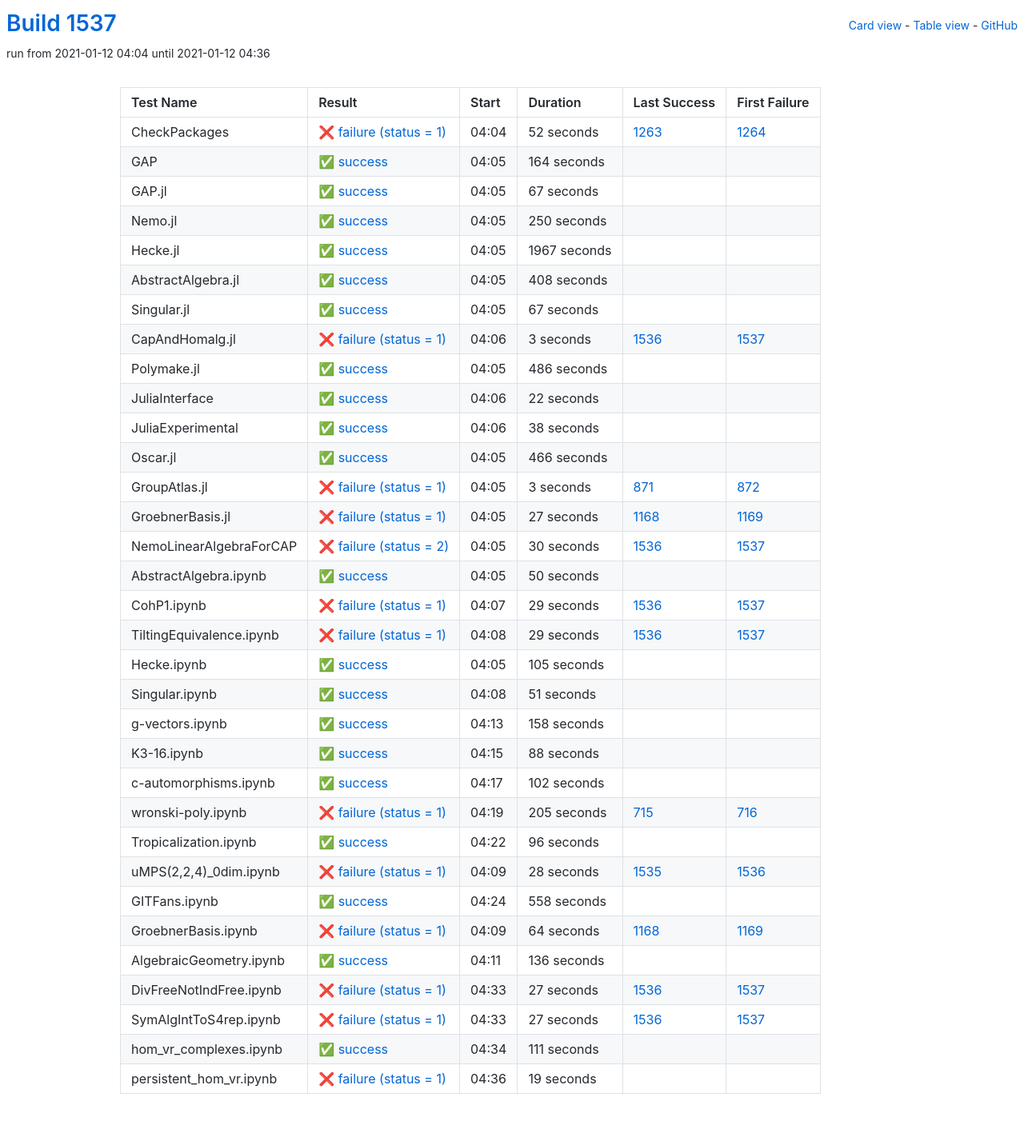
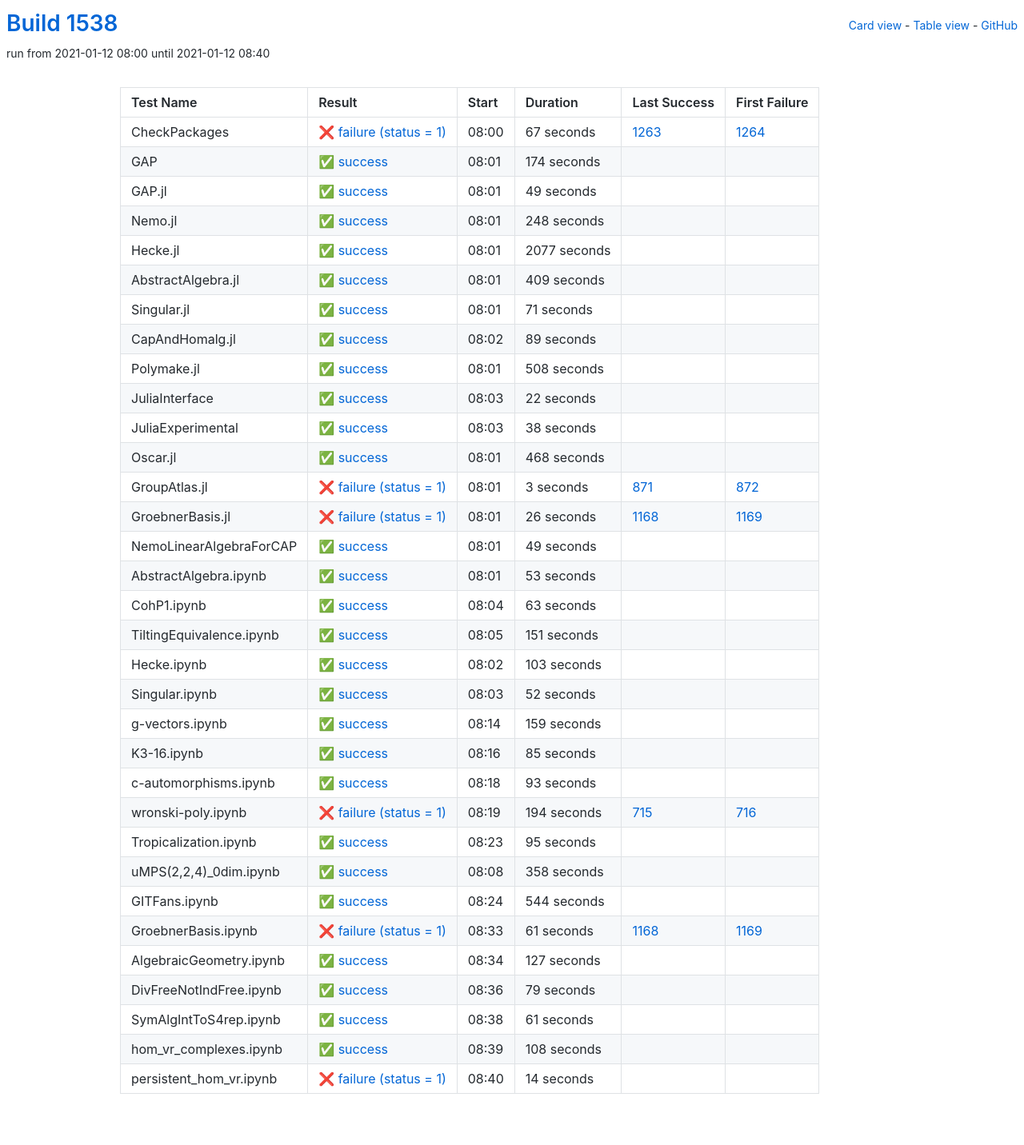
Before and after one commit to oscar-system/oscar-ci-status-stable, a Jekyll site: the page built from table.html, in a window 1280 px wide. Shown: the whole page at 80% size. Built offline with Jekyll 4.4.1, drawn with Linux system fonts in a browser that asks for light colours.

Commit message:
Build #1538

```diff
--- a/_data/ci.yml
+++ b/_data/ci.yml
@@ -1,6 +1,6 @@
 ---
-build: 1537
-build_url: https://oscarci.mathematik.uni-kl.de/job/oscar-stable/1537/
+build: 1538
+build_url: https://oscarci.mathematik.uni-kl.de/job/oscar-stable/1538/
 job: oscar-stable
 organization: oscar-system
 repo: oscar-ci-status-stable
@@ -8,116 +8,116 @@ repourl: https://github.com/oscar-system/oscar-ci-status-stable
 tests:
 - name: CheckPackages
   id: checkpackages
-  log: https://oscarci.mathematik.uni-kl.de/job/oscar-stable/1537/artifact/logs/build-1537/CheckPackages.log
-  start: 2021-01-12 04:04
+  log: https://oscarci.mathematik.uni-kl.de/job/oscar-stable/1538/artifact/logs/build-1538/CheckPackages.log
+  start: 2021-01-12 08:00
   success: false
   exitcode: 1
   status: failure
-  duration: 52
+  duration: 67
   last_success: 1263
   last_success_url: https://oscarci.mathematik.uni-kl.de/job/oscar-stable/1263/
   first_failure: 1264
   first_failure_url: https://oscarci.mathematik.uni-kl.de/job/oscar-stable/1264/
 - name: GAP
   id: gap
-  log: https://oscarci.mathematik.uni-kl.de/job/oscar-stable/1537/artifact/logs/build-1537/GAP.log
-  start: 2021-01-12 04:05
+  log: https://oscarci.mathematik.uni-kl.de/job/oscar-stable/1538/artifact/logs/build-1538/GAP.log
+  start: 2021-01-12 08:01
   success: true
   exitcode: 0
   status: success
-  duration: 164
+  duration: 174
   last_success: false
   last_success_url:
   first_failure: false
   first_failure_url:
 - name: GAP.jl
   id: gap-jl
-  log: https://oscarci.mathematik.uni-kl.de/job/oscar-stable/1537/artifact/logs/build-1537/GAP.jl.log
-  start: 2021-01-12 04:05
+  log: https://oscarci.mathematik.uni-kl.de/job/oscar-stable/1538/artifact/logs/build-1538/GAP.jl.log
+  start: 2021-01-12 08:01
   success: true
   exitcode: 0
   status: success
-  duration: 67
+  duration: 49
   last_success: false
   last_success_url:
   first_failure: false
   first_failure_url:
 - name: Nemo.jl
   id: nemo-jl
-  log: https://oscarci.mathematik.uni-kl.de/job/oscar-stable/1537/artifact/logs/build-1537/Nemo.jl.log
-  start: 2021-01-12 04:05
+  log: https://oscarci.mathematik.uni-kl.de/job/oscar-stable/1538/artifact/logs/build-1538/Nemo.jl.log
+  start: 2021-01-12 08:01
   success: true
   exitcode: 0
   status: success
-  duration: 250
+  duration: 248
   last_success: false
   last_success_url:
   first_failure: false
   first_failure_url:
 - name: Hecke.jl
   id: hecke-jl
-  log: https://oscarci.mathematik.uni-kl.de/job/oscar-stable/1537/artifact/logs/build-1537/Hecke.jl.log
-  start: 2021-01-12 04:05
+  log: https://oscarci.mathematik.uni-kl.de/job/oscar-stable/1538/artifact/logs/build-1538/Hecke.jl.log
+  start: 2021-01-12 08:01
   success: true
   exitcode: 0
   status: success
-  duration: 1967
+  duration: 2077
   last_success: false
   last_success_url:
   first_failure: false
   first_failure_url:
 - name: AbstractAlgebra.jl
   id: abstractalgebra-jl
-  log: https://oscarci.mathematik.uni-kl.de/job/oscar-stable/1537/artifact/logs/build-1537/AbstractAlgebra.jl.log
-  start: 2021-01-12 04:05
+  log: https://oscarci.mathematik.uni-kl.de/job/oscar-stable/1538/artifact/logs/build-1538/AbstractAlgebra.jl.log
+  start: 2021-01-12 08:01
   success: true
   exitcode: 0
   status: success
-  duration: 408
+  duration: 409
   last_success: false
   last_success_url:
   first_failure: false
   first_failure_url:
 - name: Singular.jl
   id: singular-jl
-  log: https://oscarci.mathematik.uni-kl.de/job/oscar-stable/1537/artifact/logs/build-1537/Singular.jl.log
-  start: 2021-01-12 04:05
+  log: https://oscarci.mathematik.uni-kl.de/job/oscar-stable/1538/artifact/logs/build-1538/Singular.jl.log
+  start: 2021-01-12 08:01
   success: true
   exitcode: 0
   status: success
-  duration: 67
+  duration: 71
   last_success: false
   last_success_url:
   first_failure: false
   first_failure_url:
 - name: CapAndHomalg.jl
   id: capandhomalg-jl
-  log: https://oscarci.mathematik.uni-kl.de/job/oscar-stable/1537/artifact/logs/build-1537/CapAndHomalg.jl.log
-  start: 2021-01-12 04:06
-  success: false
-  exitcode: 1
-  status: failure
-  duration: 3
-  last_success: 1536
-  last_success_url: https://oscarci.mathematik.uni-kl.de/job/oscar-stable/1536/
-  first_failure: 1537
-  first_failure_url: https://oscarci.mathematik.uni-kl.de/job/oscar-stable/1537/
-- name: Polymake.jl
-  id: polymake-jl
-  log: https://oscarci.mathematik.uni-kl.de/job/oscar-stable/1537/artifact/logs/build-1537/Polymake.jl.log
-  start: 2021-01-12 04:05
+  log: https://oscarci.mathematik.uni-kl.de/job/oscar-stable/1538/artifact/logs/build-1538/CapAndHomalg.jl.log
+  start: 2021-01-12 08:02
   success: true
   exitcode: 0
   status: success
-  duration: 486
+  duration: 89
+  last_success: false
+  last_success_url:
+  first_failure: false
+  first_failure_url:
+- name: Polymake.jl
+  id: polymake-jl
+  log: https://oscarci.mathematik.uni-kl.de/job/oscar-stable/1538/artifact/logs/build-1538/Polymake.jl.log
+  start: 2021-01-12 08:01
+  success: true
+  exitcode: 0
+  status: success
+  duration: 508
   last_success: false
   last_success_url:
   first_failure: false
   first_failure_url:
 - name: JuliaInterface
   id: juliainterface
-  log: https://oscarci.mathematik.uni-kl.de/job/oscar-stable/1537/artifact/logs/build-1537/JuliaInterface.log
-  start: 2021-01-12 04:06
+  log: https://oscarci.mathematik.uni-kl.de/job/oscar-stable/1538/artifact/logs/build-1538/JuliaInterface.log
+  start: 2021-01-12 08:03
   success: true
   exitcode: 0
   status: success
@@ -128,8 +128,8 @@ tests:
   first_failure_url:
 - name: JuliaExperimental
   id: juliaexperimental
-  log: https://oscarci.mathematik.uni-kl.de/job/oscar-stable/1537/artifact/logs/build-1537/JuliaExperimental.log
-  start: 2021-01-12 04:06
+  log: https://oscarci.mathematik.uni-kl.de/job/oscar-stable/1538/artifact/logs/build-1538/JuliaExperimental.log
+  start: 2021-01-12 08:03
   success: true
   exitcode: 0
   status: success
@@ -140,20 +140,20 @@ tests:
   first_failure_url:
 - name: Oscar.jl
   id: oscar-jl
-  log: https://oscarci.mathematik.uni-kl.de/job/oscar-stable/1537/artifact/logs/build-1537/Oscar.jl.log
-  start: 2021-01-12 04:05
+  log: https://oscarci.mathematik.uni-kl.de/job/oscar-stable/1538/artifact/logs/build-1538/Oscar.jl.log
+  start: 2021-01-12 08:01
   success: true
   exitcode: 0
   status: success
-  duration: 466
+  duration: 468
   last_success: false
   last_success_url:
   first_failure: false
   first_failure_url:
 - name: GroupAtlas.jl
   id: groupatlas-jl
-  log: https://oscarci.mathematik.uni-kl.de/job/oscar-stable/1537/artifact/logs/build-1537/GroupAtlas.jl.log
-  start: 2021-01-12 04:05
+  log: https://oscarci.mathematik.uni-kl.de/job/oscar-stable/1538/artifact/logs/build-1538/GroupAtlas.jl.log
+  start: 2021-01-12 08:01
   success: false
   exitcode: 1
   status: failure
@@ -164,240 +164,240 @@ tests:
   first_failure_url: https://oscarci.mathematik.uni-kl.de/job/oscar-stable/872/
 - name: GroebnerBasis.jl
   id: groebnerbasis-jl
-  log: https://oscarci.mathematik.uni-kl.de/job/oscar-stable/1537/artifact/logs/build-1537/GroebnerBasis.jl.log
-  start: 2021-01-12 04:05
+  log: https://oscarci.mathematik.uni-kl.de/job/oscar-stable/1538/artifact/logs/build-1538/GroebnerBasis.jl.log
+  start: 2021-01-12 08:01
   success: false
   exitcode: 1
   status: failure
-  duration: 27
+  duration: 26
   last_success: 1168
   last_success_url: https://oscarci.mathematik.uni-kl.de/job/oscar-stable/1168/
   first_failure: 1169
   first_failure_url: https://oscarci.mathematik.uni-kl.de/job/oscar-stable/1169/
 - name: NemoLinearAlgebraForCAP
   id: nemolinearalgebraforcap
-  log: https://oscarci.mathematik.uni-kl.de/job/oscar-stable/1537/artifact/logs/build-1537/NemoLinearAlgebraForCAP.log
-  start: 2021-01-12 04:05
-  success: false
-  exitcode: 2
-  status: failure
-  duration: 30
-  last_success: 1536
-  last_success_url: https://oscarci.mathematik.uni-kl.de/job/oscar-stable/1536/
-  first_failure: 1537
-  first_failure_url: https://oscarci.mathematik.uni-kl.de/job/oscar-stable/1537/
-- name: AbstractAlgebra.ipynb
-  id: abstractalgebra-ipynb
-  log: https://oscarci.mathematik.uni-kl.de/job/oscar-stable/1537/artifact/logs/build-1537/AbstractAlgebra.ipynb.log
-  start: 2021-01-12 04:05
+  log: https://oscarci.mathematik.uni-kl.de/job/oscar-stable/1538/artifact/logs/build-1538/NemoLinearAlgebraForCAP.log
+  start: 2021-01-12 08:01
   success: true
   exitcode: 0
   status: success
-  duration: 50
+  duration: 49
+  last_success: false
+  last_success_url:
+  first_failure: false
+  first_failure_url:
+- name: AbstractAlgebra.ipynb
+  id: abstractalgebra-ipynb
+  log: https://oscarci.mathematik.uni-kl.de/job/oscar-stable/1538/artifact/logs/build-1538/AbstractAlgebra.ipynb.log
+  start: 2021-01-12 08:01
+  success: true
+  exitcode: 0
+  status: success
+  duration: 53
   last_success: false
   last_success_url:
   first_failure: false
   first_failure_url:
 - name: CohP1.ipynb
   id: cohp1-ipynb
-  log: https://oscarci.mathematik.uni-kl.de/job/oscar-stable/1537/artifact/logs/build-1537/CohP1.ipynb.log
-  start: 2021-01-12 04:07
-  success: false
-  exitcode: 1
-  status: failure
-  duration: 29
-  last_success: 1536
-  last_success_url: https://oscarci.mathematik.uni-kl.de/job/oscar-stable/1536/
-  first_failure: 1537
-  first_failure_url: https://oscarci.mathematik.uni-kl.de/job/oscar-stable/1537/
-- name: TiltingEquivalence.ipynb
-  id: tiltingequivalence-ipynb
-  log: https://oscarci.mathematik.uni-kl.de/job/oscar-stable/1537/artifact/logs/build-1537/TiltingEquivalence.ipynb.log
-  start: 2021-01-12 04:08
-  success: false
-  exitcode: 1
-  status: failure
-  duration: 29
-  last_success: 1536
-  last_success_url: https://oscarci.mathematik.uni-kl.de/job/oscar-stable/1536/
-  first_failure: 1537
-  first_failure_url: https://oscarci.mathematik.uni-kl.de/job/oscar-stable/1537/
-- name: Hecke.ipynb
-  id: hecke-ipynb
-  log: https://oscarci.mathematik.uni-kl.de/job/oscar-stable/1537/artifact/logs/build-1537/Hecke.ipynb.log
-  start: 2021-01-12 04:05
+  log: https://oscarci.mathematik.uni-kl.de/job/oscar-stable/1538/artifact/logs/build-1538/CohP1.ipynb.log
+  start: 2021-01-12 08:04
   success: true
   exitcode: 0
   status: success
-  duration: 105
+  duration: 63
+  last_success: false
+  last_success_url:
+  first_failure: false
+  first_failure_url:
+- name: TiltingEquivalence.ipynb
+  id: tiltingequivalence-ipynb
+  log: https://oscarci.mathematik.uni-kl.de/job/oscar-stable/1538/artifact/logs/build-1538/TiltingEquivalence.ipynb.log
+  start: 2021-01-12 08:05
+  success: true
+  exitcode: 0
+  status: success
+  duration: 151
+  last_success: false
+  last_success_url:
+  first_failure: false
+  first_failure_url:
+- name: Hecke.ipynb
+  id: hecke-ipynb
+  log: https://oscarci.mathematik.uni-kl.de/job/oscar-stable/1538/artifact/logs/build-1538/Hecke.ipynb.log
+  start: 2021-01-12 08:02
+  success: true
+  exitcode: 0
+  status: success
+  duration: 103
   last_success: false
   last_success_url:
   first_failure: false
   first_failure_url:
 - name: Singular.ipynb
   id: singular-ipynb
-  log: https://oscarci.mathematik.uni-kl.de/job/oscar-stable/1537/artifact/logs/build-1537/Singular.ipynb.log
-  start: 2021-01-12 04:08
+  log: https://oscarci.mathematik.uni-kl.de/job/oscar-stable/1538/artifact/logs/build-1538/Singular.ipynb.log
+  start: 2021-01-12 08:03
   success: true
   exitcode: 0
   status: success
-  duration: 51
+  duration: 52
   last_success: false
   last_success_url:
   first_failure: false
   first_failure_url:
 - name: g-vectors.ipynb
   id: g-vectors-ipynb
-  log: https://oscarci.mathematik.uni-kl.de/job/oscar-stable/1537/artifact/logs/build-1537/g-vectors.ipynb.log
-  start: 2021-01-12 04:13
+  log: https://oscarci.mathematik.uni-kl.de/job/oscar-stable/1538/artifact/logs/build-1538/g-vectors.ipynb.log
+  start: 2021-01-12 08:14
   success: true
   exitcode: 0
   status: success
-  duration: 158
+  duration: 159
   last_success: false
   last_success_url:
   first_failure: false
   first_failure_url:
 - name: K3-16.ipynb
   id: k3-16-ipynb
-  log: https://oscarci.mathematik.uni-kl.de/job/oscar-stable/1537/artifact/logs/build-1537/K3-16.ipynb.log
-  start: 2021-01-12 04:15
+  log: https://oscarci.mathematik.uni-kl.de/job/oscar-stable/1538/artifact/logs/build-1538/K3-16.ipynb.log
+  start: 2021-01-12 08:16
   success: true
   exitcode: 0
   status: success
-  duration: 88
+  duration: 85
   last_success: false
   last_success_url:
   first_failure: false
   first_failure_url:
 - name: c-automorphisms.ipynb
   id: c-automorphisms-ipynb
-  log: https://oscarci.mathematik.uni-kl.de/job/oscar-stable/1537/artifact/logs/build-1537/c-automorphisms.ipynb.log
-  start: 2021-01-12 04:17
+  log: https://oscarci.mathematik.uni-kl.de/job/oscar-stable/1538/artifact/logs/build-1538/c-automorphisms.ipynb.log
+  start: 2021-01-12 08:18
   success: true
   exitcode: 0
   status: success
-  duration: 102
+  duration: 93
   last_success: false
   last_success_url:
   first_failure: false
   first_failure_url:
 - name: wronski-poly.ipynb
   id: wronski-poly-ipynb
-  log: https://oscarci.mathematik.uni-kl.de/job/oscar-stable/1537/artifact/logs/build-1537/wronski-poly.ipynb.log
-  start: 2021-01-12 04:19
+  log: https://oscarci.mathematik.uni-kl.de/job/oscar-stable/1538/artifact/logs/build-1538/wronski-poly.ipynb.log
+  start: 2021-01-12 08:19
   success: false
   exitcode: 1
   status: failure
-  duration: 205
+  duration: 194
   last_success: 715
   last_success_url: https://oscarci.mathematik.uni-kl.de/job/oscar-stable/715/
   first_failure: 716
   first_failure_url: https://oscarci.mathematik.uni-kl.de/job/oscar-stable/716/
 - name: Tropicalization.ipynb
   id: tropicalization-ipynb
-  log: https://oscarci.mathematik.uni-kl.de/job/oscar-stable/1537/artifact/logs/build-1537/Tropicalization.ipynb.log
-  start: 2021-01-12 04:22
+  log: https://oscarci.mathematik.uni-kl.de/job/oscar-stable/1538/artifact/logs/build-1538/Tropicalization.ipynb.log
+  start: 2021-01-12 08:23
   success: true
   exitcode: 0
   status: success
-  duration: 96
+  duration: 95
   last_success: false
   last_success_url:
   first_failure: false
   first_failure_url:
 - name: uMPS(2,2,4)_0dim.ipynb
   id: umps-2-2-4-0dim-ipynb
-  log: https://oscarci.mathematik.uni-kl.de/job/oscar-stable/1537/artifact/logs/build-1537/uMPS-2-2-4-_0dim.ipynb.log
-  start: 2021-01-12 04:09
-  success: false
-  exitcode: 1
-  status: failure
-  duration: 28
-  last_success: 1535
-  last_success_url: https://oscarci.mathematik.uni-kl.de/job/oscar-stable/1535/
-  first_failure: 1536
-  first_failure_url: https://oscarci.mathematik.uni-kl.de/job/oscar-stable/1536/
-- name: GITFans.ipynb
-  id: gitfans-ipynb
-  log: https://oscarci.mathematik.uni-kl.de/job/oscar-stable/1537/artifact/logs/build-1537/GITFans.ipynb.log
-  start: 2021-01-12 04:24
+  log: https://oscarci.mathematik.uni-kl.de/job/oscar-stable/1538/artifact/logs/build-1538/uMPS-2-2-4-_0dim.ipynb.log
+  start: 2021-01-12 08:08
   success: true
   exitcode: 0
   status: success
-  duration: 558
+  duration: 358
+  last_success: false
+  last_success_url:
+  first_failure: false
+  first_failure_url:
+- name: GITFans.ipynb
+  id: gitfans-ipynb
+  log: https://oscarci.mathematik.uni-kl.de/job/oscar-stable/1538/artifact/logs/build-1538/GITFans.ipynb.log
+  start: 2021-01-12 08:24
+  success: true
+  exitcode: 0
+  status: success
+  duration: 544
   last_success: false
   last_success_url:
   first_failure: false
   first_failure_url:
 - name: GroebnerBasis.ipynb
   id: groebnerbasis-ipynb
-  log: https://oscarci.mathematik.uni-kl.de/job/oscar-stable/1537/artifact/logs/build-1537/GroebnerBasis.ipynb.log
-  start: 2021-01-12 04:09
+  log: https://oscarci.mathematik.uni-kl.de/job/oscar-stable/1538/artifact/logs/build-1538/GroebnerBasis.ipynb.log
+  start: 2021-01-12 08:33
   success: false
   exitcode: 1
   status: failure
-  duration: 64
+  duration: 61
   last_success: 1168
   last_success_url: https://oscarci.mathematik.uni-kl.de/job/oscar-stable/1168/
   first_failure: 1169
   first_failure_url: https://oscarci.mathematik.uni-kl.de/job/oscar-stable/1169/
 - name: AlgebraicGeometry.ipynb
   id: algebraicgeometry-ipynb
-  log: https://oscarci.mathematik.uni-kl.de/job/oscar-stable/1537/artifact/logs/build-1537/AlgebraicGeometry.ipynb.log
-  start: 2021-01-12 04:11
+  log: https://oscarci.mathematik.uni-kl.de/job/oscar-stable/1538/artifact/logs/build-1538/AlgebraicGeometry.ipynb.log
+  start: 2021-01-12 08:34
   success: true
   exitcode: 0
   status: success
-  duration: 136
+  duration: 127
   last_success: false
   last_success_url:
   first_failure: false
   first_failure_url:
 - name: DivFreeNotIndFree.ipynb
   id: divfreenotindfree-ipynb
-  log: https://oscarci.mathematik.uni-kl.de/job/oscar-stable/1537/artifact/logs/build-1537/DivFreeNotIndFree.ipynb.log
-  start: 2021-01-12 04:33
-  success: false
-  exitcode: 1
-  status: failure
-  duration: 27
-  last_success: 1536
-  last_success_url: https://oscarci.mathematik.uni-kl.de/job/oscar-stable/1536/
-  first_failure: 1537
-  first_failure_url: https://oscarci.mathematik.uni-kl.de/job/oscar-stable/1537/
-- name: SymAlgIntToS4rep.ipynb
-  id: symalginttos4rep-ipynb
-  log: https://oscarci.mathematik.uni-kl.de/job/oscar-stable/1537/artifact/logs/build-1537/SymAlgIntToS4rep.ipynb.log
-  start: 2021-01-12 04:33
-  success: false
-  exitcode: 1
-  status: failure
-  duration: 27
-  last_success: 1536
-  last_success_url: https://oscarci.mathematik.uni-kl.de/job/oscar-stable/1536/
-  first_failure: 1537
-  first_failure_url: https://oscarci.mathematik.uni-kl.de/job/oscar-stable/1537/
-- name: hom_vr_complexes.ipynb
-  id: hom-vr-complexes-ipynb
-  log: https://oscarci.mathematik.uni-kl.de/job/oscar-stable/1537/artifact/logs/build-1537/hom_vr_complexes.ipynb.log
-  start: 2021-01-12 04:34
+  log: https://oscarci.mathematik.uni-kl.de/job/oscar-stable/1538/artifact/logs/build-1538/DivFreeNotIndFree.ipynb.log
+  start: 2021-01-12 08:36
   success: true
   exitcode: 0
   status: success
-  duration: 111
+  duration: 79
+  last_success: false
+  last_success_url:
+  first_failure: false
+  first_failure_url:
+- name: SymAlgIntToS4rep.ipynb
+  id: symalginttos4rep-ipynb
+  log: https://oscarci.mathematik.uni-kl.de/job/oscar-stable/1538/artifact/logs/build-1538/SymAlgIntToS4rep.ipynb.log
+  start: 2021-01-12 08:38
+  success: true
+  exitcode: 0
+  status: success
+  duration: 61
+  last_success: false
+  last_success_url:
+  first_failure: false
+  first_failure_url:
+- name: hom_vr_complexes.ipynb
+  id: hom-vr-complexes-ipynb
+  log: https://oscarci.mathematik.uni-kl.de/job/oscar-stable/1538/artifact/logs/build-1538/hom_vr_complexes.ipynb.log
+  start: 2021-01-12 08:39
+  success: true
+  exitcode: 0
+  status: success
+  duration: 108
   last_success: false
   last_success_url:
   first_failure: false
   first_failure_url:
 - name: persistent_hom_vr.ipynb
   id: persistent-hom-vr-ipynb
-  log: https://oscarci.mathematik.uni-kl.de/job/oscar-stable/1537/artifact/logs/build-1537/persistent_hom_vr.ipynb.log
-  start: 2021-01-12 04:36
+  log: https://oscarci.mathematik.uni-kl.de/job/oscar-stable/1538/artifact/logs/build-1538/persistent_hom_vr.ipynb.log
+  start: 2021-01-12 08:40
   success: false
   exitcode: 1
   status: failure
-  duration: 19
+  duration: 14
   last_success: false
   last_success_url:
   first_failure: false
```
Also changed, not shown: README.md.
